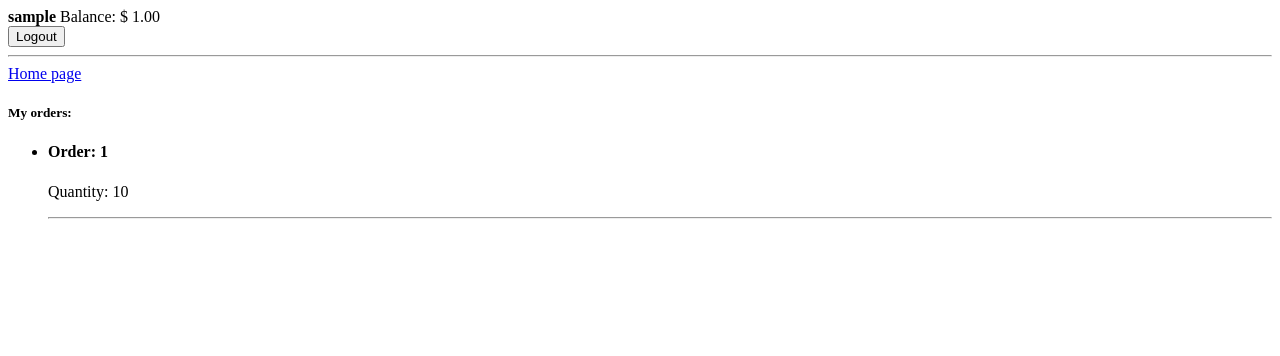
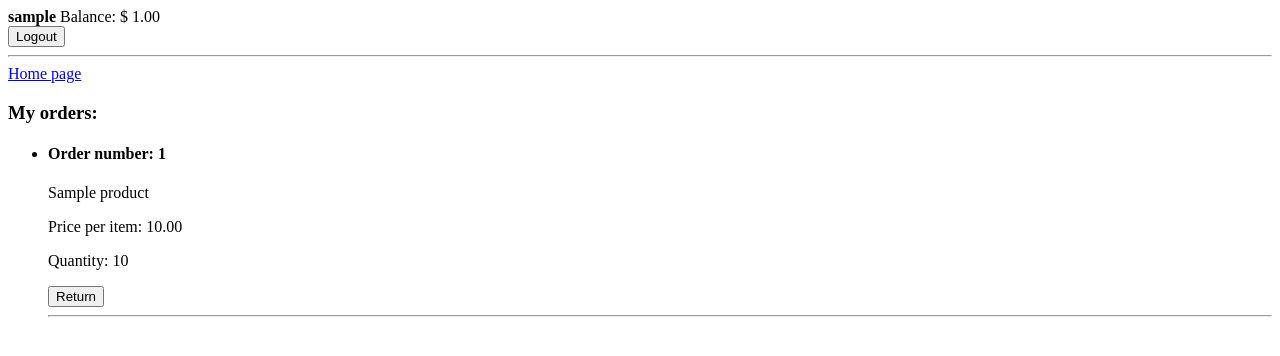
Before and after one commit to vital987321/SimpleStore, a Django app: page /myorders/ in a window 1280 px wide. Shown: the top 356 px of the page. Run offline with Django 5.2, Linux system fonts and the light colour scheme; a user stored in the database is signed in; tables that the repository leaves empty hold one stand-in row (values such as "Sample post").

Commit message:
return button is added

```diff
--- a/simplestore/urls.py
+++ b/simplestore/urls.py
@@ -16,7 +16,7 @@ Including another URLconf
 """
 from django.contrib import admin
 from django.urls import path
-from storeapp.views import Register, Login, IndexView, Logout, PurchaseView, MyOrdersView
+from storeapp.views import Register, Login, IndexView, Logout, PurchaseView, MyOrdersView, ReturnView
 
 
 urlpatterns = [
@@ -26,5 +26,6 @@ urlpatterns = [
     path('', IndexView.as_view(), name='index'),
     path('logout', Logout.as_view(), name='logout'),
     path('purchase/', PurchaseView.as_view(), name='purchase'),
-    path('myorders/', MyOrdersView.as_view(), name='myorders')
+    path('myorders/', MyOrdersView.as_view(), name='myorders'),
+    path('return/<int:pk>/', ReturnView.as_view(), name='return'),
 ]
--- a/storeapp/forms.py
+++ b/storeapp/forms.py
@@ -32,6 +32,7 @@ class UserCreationForm(ModelForm):
         return user
 
 class PurchaseForm(ModelForm):
+
     class Meta:
         model = Purchase
         fields=('product_amount',)
--- a/storeapp/models.py
+++ b/storeapp/models.py
@@ -17,9 +17,12 @@ class Product(models.Model):
 
 class Purchase(models.Model):
     client=models.ForeignKey(User, on_delete=models.CASCADE, related_name='client')
-    # product = models.ForeignKey(Product, on_delete=models.CASCADE, related_name='product')
+    product = models.ForeignKey(Product, on_delete=models.CASCADE, related_name='product')
     product_amount=models.PositiveIntegerField()
     purchasing_time=models.DateField(auto_now_add=True)
 
+    def __str__(self) -> str:
+        return f'{str(self.pk)}_{self.product.name}'
+
 class Refund(models.Model):
     purchase=models.ForeignKey(Purchase, on_delete=models.CASCADE)
--- a/storeapp/templates/index.html
+++ b/storeapp/templates/index.html
@@ -28,6 +28,7 @@
                         <form method="post" action="{% url 'purchase' %}">
                             {% csrf_token %}
                             {{form}}
+                            <input type="hidden" name="productID" value="{{product.pk}}">
                             <input type="submit" value="Buy">
                         </form>
                         <hr>
--- a/storeapp/templates/myorders.html
+++ b/storeapp/templates/myorders.html
@@ -15,15 +15,20 @@
 </hr>
 <a href="{% url 'index' %}"> Home page </a>
 <div>
-    <h5>My orders:</h5>
+    <h3>My orders:</h3>
     <ul>
         {% for order in object_list %}
         <li>
             <h4>
-                Order: {{ order.pk }}
+                Order number: {{ order.pk }}
             </h4>
-            <p>{{ order.name }}</p>
+            <p>{{ order.product.name }}</p>
+            <p>Price per item: {{ order.product.price}} </p>
             <p>Quantity: {{ order.product_amount }} </p>
+            <form method="post" action="{% url 'return' order.pk %}">
+                {% csrf_token %}
+                <input type="submit" value="Return">
+            </form>
             <hr>
         </li>
         {% empty %}
--- a/storeapp/views.py
+++ b/storeapp/views.py
@@ -1,5 +1,5 @@
 from django.shortcuts import render
-from django.views.generic import CreateView, TemplateView, ListView, FormView
+from django.views.generic import CreateView, TemplateView, ListView, FormView, DeleteView
 from django.contrib.auth.views import LoginView, LogoutView
 from .forms import UserCreationForm, PurchaseForm
 from .models import Product, Purchase
@@ -45,9 +45,7 @@ class PurchaseView(CreateView):
     def form_valid(self, form):
         obj = form.save(commit=False)
         obj.client = self.request.user
-        # print('\n form_valid:')
-        # print(form.data)
-        # print(form.data['product_amount'])
+        obj.product = Product.objects.get(pk=form.data['productID'])
         obj.save()
         return super().form_valid(form=form)
 
@@ -68,3 +66,7 @@ class MyOrdersView(LoginRequiredMixin, ListView):
     #     context = super().get_context_data(**kwargs)
     #     context['form'] = PurchaseForm()
     #     return context
+
+class ReturnView(DeleteView):
+    model=Purchase
+    success_url = reverse_lazy('myorders')
```
Also changed, not shown: todo.md (+4 -1 lines), storeapp/migrations/0001_initial.py, storeapp/migrations/0002_alter_user_wallet.py (deleted), storeapp/migrations/0003_remove_user_name.py (deleted).
